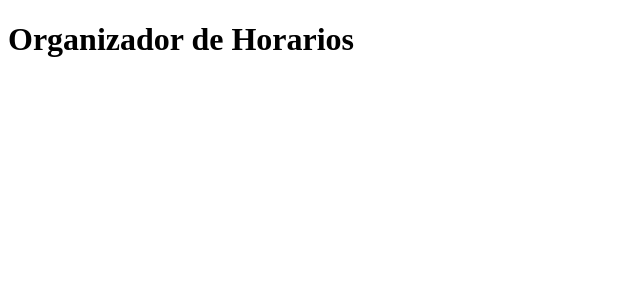
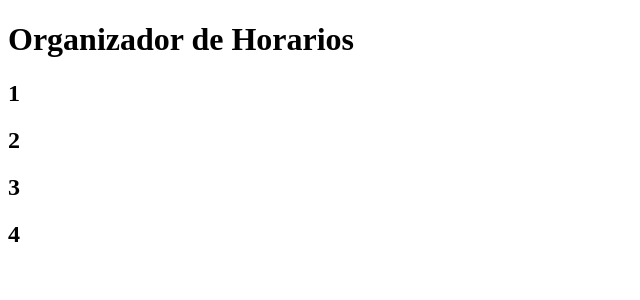
Before and after one commit to matulibe/organizador-horarios, a React (Create React App) app: page / in a window 1280 px wide. Shown: the top 300 px of the page, without its empty margins (0-640 px from the left). Built offline with nearby package versions, Linux system fonts and the light colour scheme.

Commit message:
Agrego el elemento Actividad

```diff
--- /dev/null
+++ b/src/Actividad.js
@@ -0,0 +1,12 @@
+import { defaultAnimateLayoutChanges } from "@dnd-kit/sortable"
+
+
+function Actividad({actividad}){
+    return (
+        <div>
+            <h2>{actividad.titulo}</h2>
+        </div>
+    )
+}
+
+export default Actividad
--- a/src/App.js
+++ b/src/App.js
@@ -2,7 +2,10 @@ import React from 'react';
 import { useState } from 'react';
 import ReactDOM from 'react-dom';
 import { DndContext, closestCenter } from '@dnd-kit/core';
+import {SortableContext, VerticalListSortingStrategy, HorizontalListSortingStrategy, verticalListSortingStrategy} from '@dnd-kit/sortable';
 import './App.css';
+import Actividad from './Actividad'
+import { act } from 'react-dom/test-utils';
 
 //Las actividades a crear seran widgets. Por lo tanto ademas de implementarlos, la planilla debera ser
 // un mapa de widgets.
@@ -65,6 +68,15 @@ function App() {
   return (
     <DndContext collisionDetection={closestCenter} onDragEnd={e=>dragginOver(e)}>
       <h1>Organizador de Horarios</h1>
+
+      <SortableContext items={actividades} strategy={verticalListSortingStrategy}>
+        {
+          actividades.map((actividad) => (
+            <Actividad actividad={actividad} />
+          ))
+        }
+      </SortableContext>
+
     </DndContext>
   );
 }
```
